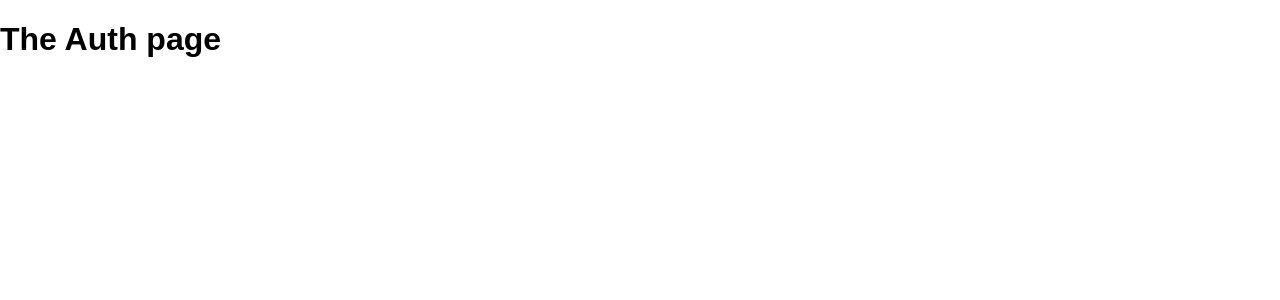
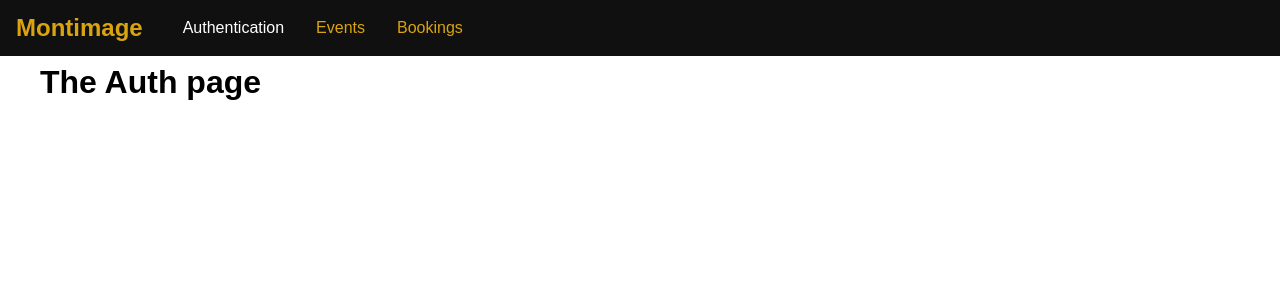
Before and after one commit to luongnv89/graphql-event-booking-example, a React (Create React App) app in the folder client/: page /auth in a window 1280 px wide. Shown: the top 300 px of the page. Built offline with nearby package versions, Linux system fonts and the light colour scheme.

Commit message:
Lesson 12: Adding a navbar

```diff
--- a/client/src/App.css
+++ b/client/src/App.css
@@ -0,0 +1,3 @@
+.main-content {
+  margin: 4rem 2.5rem;
+}
--- a/client/src/App.js
+++ b/client/src/App.js
@@ -5,16 +5,20 @@ import "./App.css";
 import AuthPage from "./pages/Auth";
 import BookingPage from "./pages/Booking";
 import EventPage from "./pages/Event";
+import Navigation from "./components/Navigation";
 
 function App() {
   return (
     <BrowserRouter>
+      <Navigation />
+      <main className="main-content">
         <Switch>
           <Redirect from="/" to="auth" exact />
           <Route path="/auth" component={AuthPage} />
           <Route path="/events" component={EventPage} />
           <Route path="/bookings" component={BookingPage} />
         </Switch>
+      </main>
     </BrowserRouter>
   );
 }
--- /dev/null
+++ b/client/src/components/Navigation/index.css
@@ -0,0 +1,42 @@
+.main-nav {
+  position: fixed;
+  left: 0;
+  top: 0;
+  width: 100%;
+  height: 3.5rem;
+  background-color: #101010;
+  color: #daa40e;
+  padding: 0 1rem;
+  display: flex;
+  align-items: center;
+}
+.nav-logo h1{
+  margin: 0;
+  font-size: 1.5rem;
+}
+
+.nav-item ul {
+  margin-left: 1.5rem;
+}
+
+.nav-item ul{
+  display: flex;
+  margin: 0 0 0 1.5rem;
+  padding: 0;
+  list-style: none;
+}
+
+.nav-item li {
+  margin: 0 1rem;
+}
+
+.nav-item a {
+  text-decoration: none;
+  color: #daa40e;
+}
+
+.nav-item a:hover,
+.nav-item a:active,
+.nav-item a.active {
+  color: white;
+}
--- /dev/null
+++ b/client/src/components/Navigation/index.js
@@ -0,0 +1,27 @@
+import React from "react";
+import { NavLink } from "react-router-dom";
+
+import './index.css';
+
+const Navigation = props => (
+  <header className="main-nav">
+    <div className="nav-logo">
+      <h1>Montimage</h1>
+    </div>
+    <nav className="nav-item">
+      <ul>
+        <li>
+          <NavLink to="/auth"> Authentication</NavLink>
+        </li>
+        <li>
+          <NavLink to="/events"> Events</NavLink>
+        </li>
+        <li>
+          <NavLink to="/bookings"> Bookings</NavLink>
+        </li>
+      </ul>
+    </nav>
+  </header>
+);
+
+export default Navigation;
```
Lines whose indentation alone changed are shown as unchanged.
